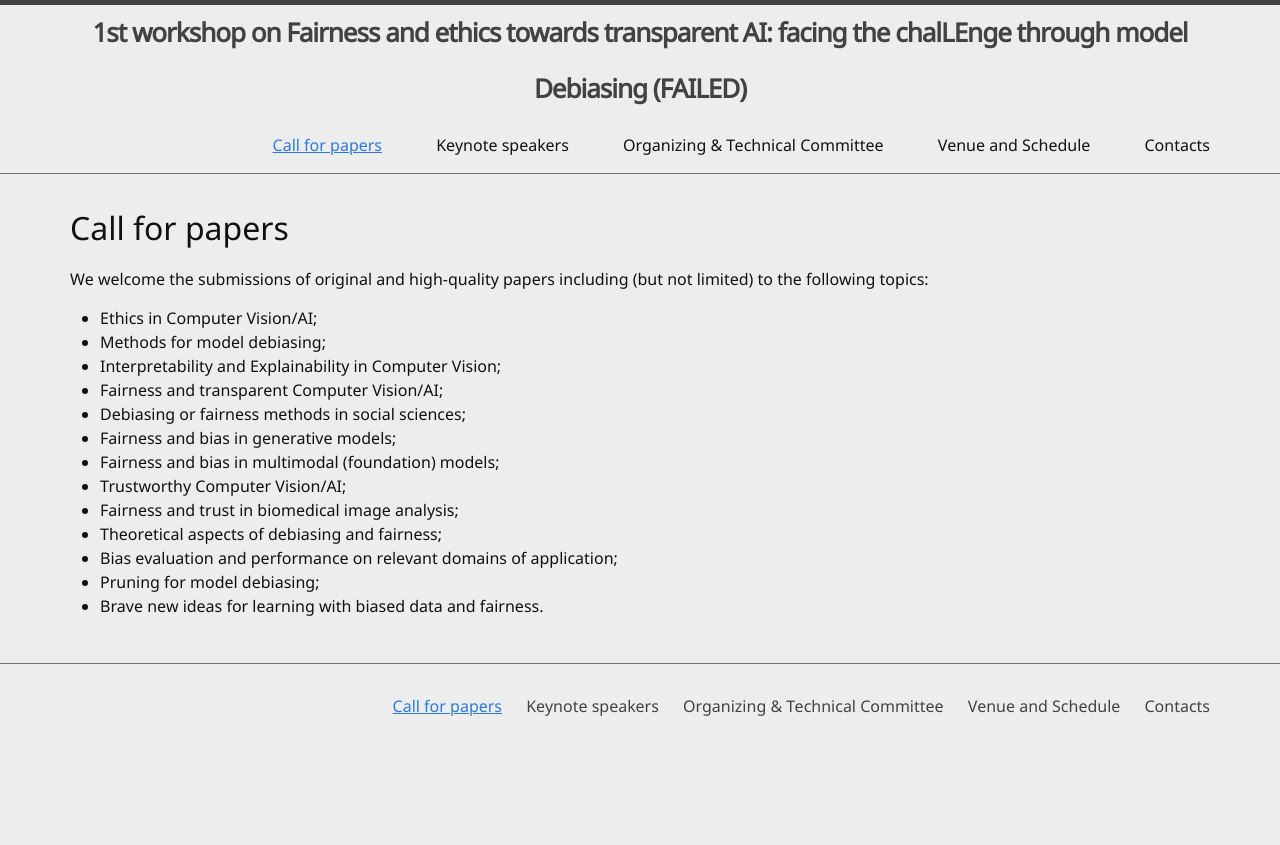
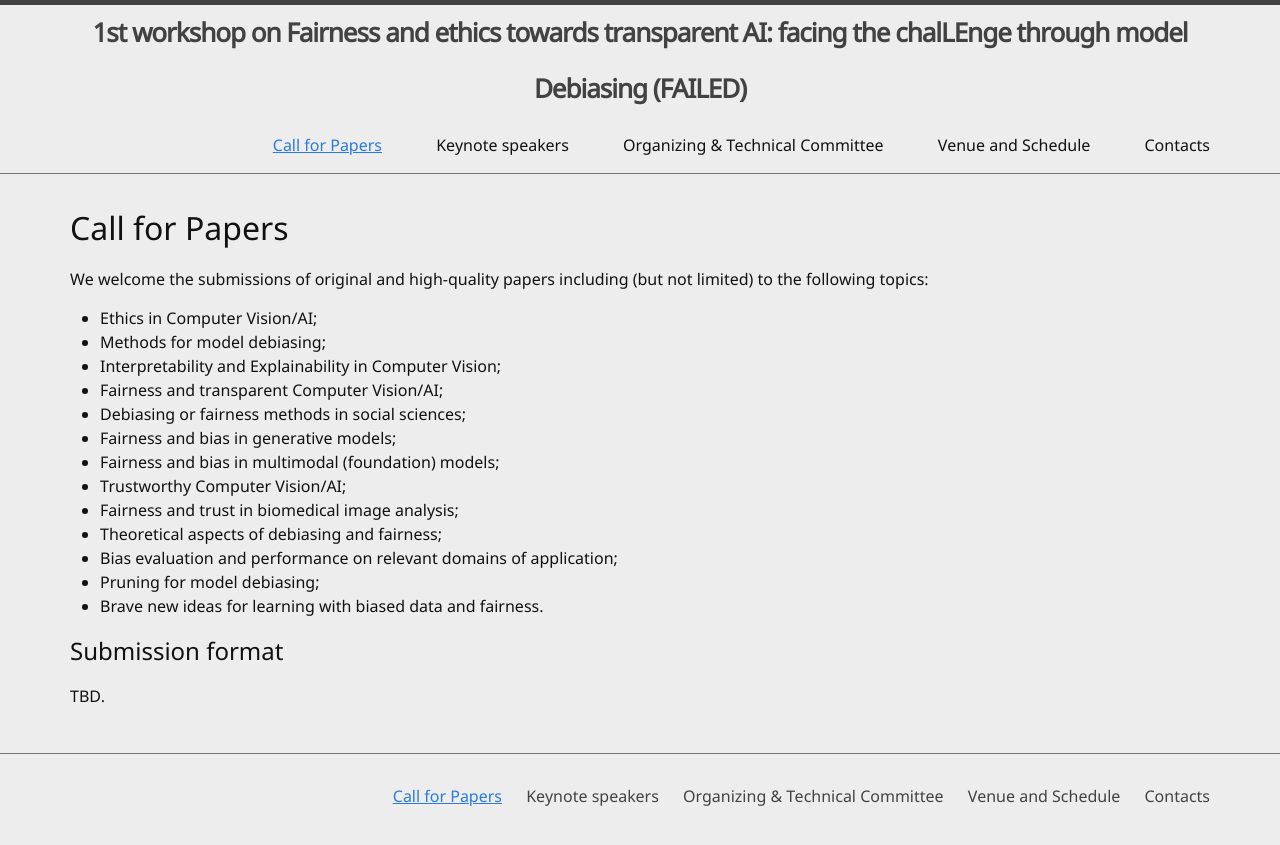
Before and after one commit to VitoPaoloPastore/2nd-FAILED-Workshop-ICCV-2025.github.io, a Jekyll site: the page built from 0-call.md, in a window 1280 px wide. Shown: the top 845 px of the page. Built offline with Jekyll 4.4.1, drawn with Linux system fonts in a browser that asks for light colours.

Commit message:
Update 0-call.md

```diff
--- a/0-call.md
+++ b/0-call.md
@@ -1,9 +1,9 @@
 ---
-title: Call for papers
+title: Call for Papers
 nav: true
 ---
 
-# Call for papers
+# Call for Papers
 
 We welcome the submissions of original and high-quality papers including (but not limited) to the following topics:
 
@@ -20,3 +20,6 @@ We welcome the submissions of original and high-quality papers including (but no
 * Bias evaluation and performance on relevant domains of application;
 * Pruning for model debiasing;
 * Brave new ideas for learning with biased data and fairness.
+
+## Submission format
+TBD.
```
